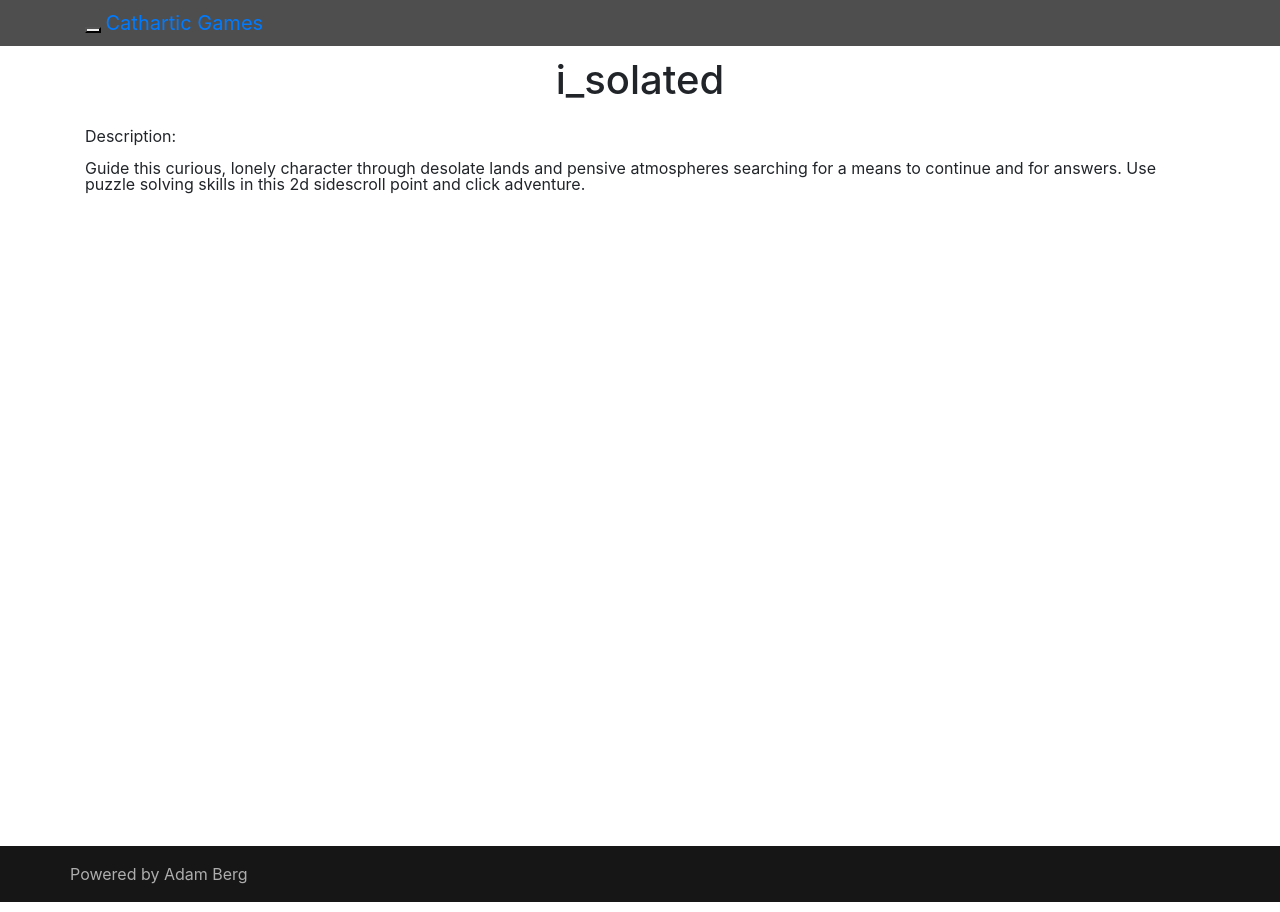
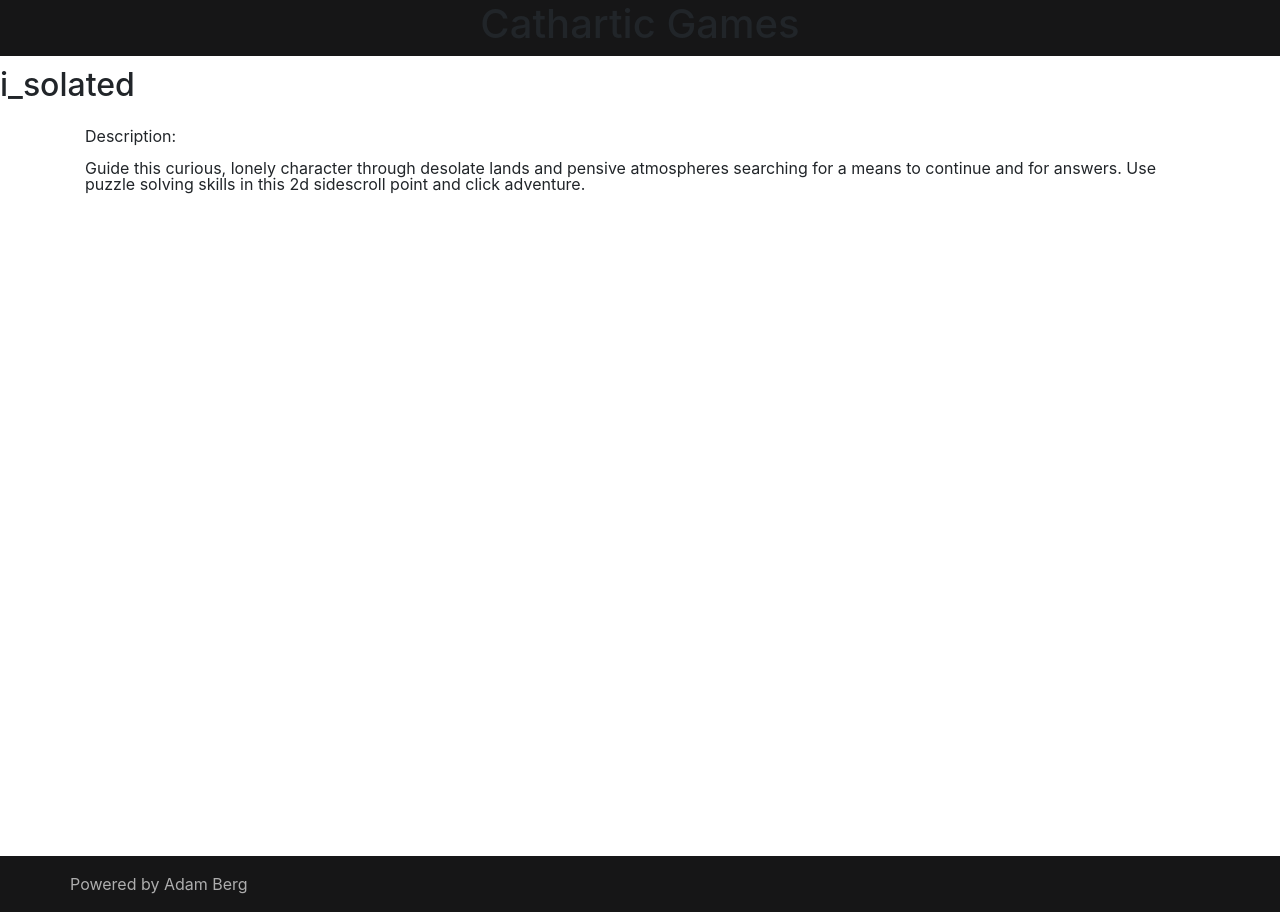
Before and after one commit to Ilikecattle/animated-octo-adventure, a Django app: page /i_solated/ in a window 1280 px wide. Run offline with Django 3.2, Linux system fonts and the light colour scheme; data comes from the database, SQL or seed files in the repository; parts of the project's set-up code (start-up, migrations or seed data) failed here and were passed over; some libraries are stand-ins or nearby versions.

Commit message:
Soem spicing up

```diff
--- a/common/templates/common/base.html
+++ b/common/templates/common/base.html
@@ -12,6 +12,8 @@
     <meta name="keywords" content="cathartic, games" />
     <meta name="author" content="Adam Berg" />
 
+    <link href="http://fonts.googleapis.com/css?family=Lobster" rel="stylesheet" type="text/css">
+    <link href="http://fonts.googleapis.com/css?family=Cabin" rel="stylesheet" type="text/css">
     <link rel="stylesheet" type="text/css" media="screen" href="{% static 'bootstrap/dist/css/bootstrap.min.css' %}" />
     <link rel="stylesheet" type="text/css" media="screen" href="{% static 'bootstrap/dist/css/bootstrap-theme.min.css' %}" />
     <link rel="stylesheet" type="text/css" media="screen" href="{% static 'css/theme.css' %}" />
@@ -31,31 +33,11 @@
     {% block scripts %}{% endblock %}
     </head>
 
+    <header>
+    <h1>Cathartic Games</h1>
+    </header>
+
     <body>
-
-      <header class="navbar navbar-static-top bs-docs-nav" id="top" role="navigation">
-        <div class="container">
-          <div class="navbar-header">
-            <button class="navbar-toggle" type="button" data-toggle="collapse" data-target=".navbar-collapse">
-              <span class="sr-only">Toggle navigation</span>
-              <span class="icon-bar"></span>
-              <span class="icon-bar"></span>
-              <span class="icon-bar"></span>
-            </button>
-            <a href="../" class="navbar-brand">Cathartic Games</a>
-          </div>
-          <div class="collapse navbar-collapse bs-navbar-collapse">
-            <!--<ul class="nav navbar-nav">
-              <li>
-                <a href="../getting-started">Getting started</a>
-              </li>
-            </ul>-->
-            <ul class="nav navbar-nav navbar-right">
-            </ul>
-          </div>
-        </div>
-      </header>
-
     <div id="content">
     {% block content_title %}{% endblock %}
     <div class="container">
--- a/games/templates/games/base_game.html
+++ b/games/templates/games/base_game.html
@@ -3,7 +3,7 @@
 {% block title %}{{ game.name }}{% endblock %}
 
 {% block content_title %}
-    <h1>{{ game.name }}</h1>
+    <h2>{{ game.name }}</h2>
 {% endblock %}
 
 {% block content %}
```
Also changed, not shown: catharticgames/static/css/theme.css (+19 -11 lines).
